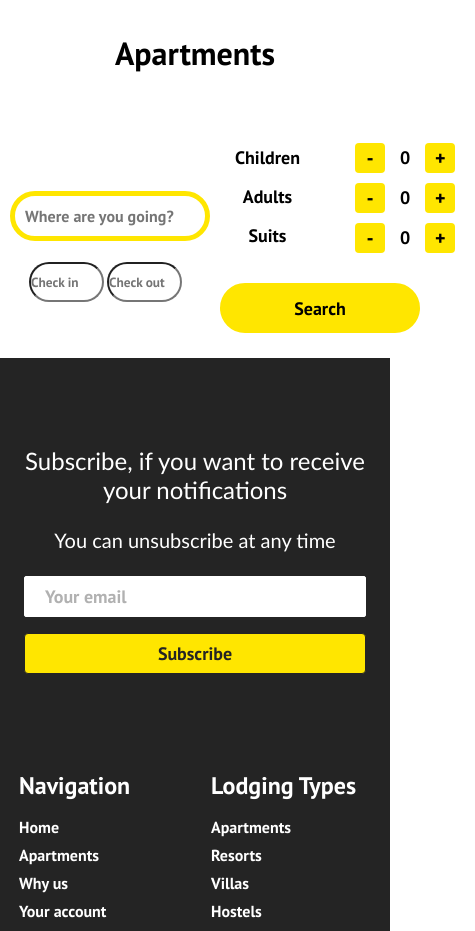
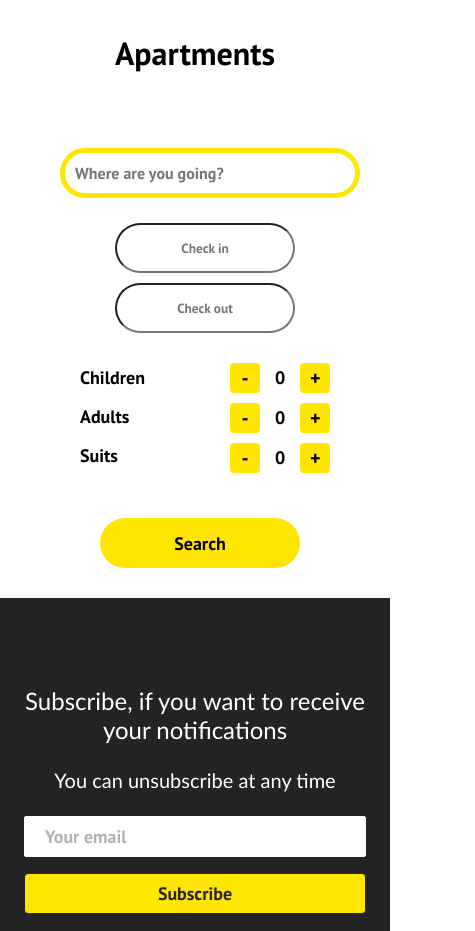
Before and after one commit to Dr-Nykterstein/OnlineCourses, a React (Create React App) app: page /apartments in a window 390 px wide. Shown: the part 960-1891 px from the top of the page, 475 px wide, since content can reach past the window. Built offline with nearby package versions, Linux system fonts and the light colour scheme.

Commit message:
fixing design

```diff
--- a/src/components/search-panel/SearchPanel.css
+++ b/src/components/search-panel/SearchPanel.css
@@ -3,10 +3,11 @@
     border-radius: 50px 50px 50px 50px;
     padding: 10px;
     font-size: 18px;
-    margin-top: 20px;
-    margin-bottom: 30px;
+    margin-top: 50px;
+    margin-bottom: 50px;
     margin-left: 40px;
-    width: 400px;
+    width: 500px;
+    height: 50px;
     outline: none;
 }
 
@@ -15,63 +16,32 @@
     margin: auto;
     display: inline-flex;
     flex-direction: row;
-    margin-left: 100px;
+    margin-left: 90px;
     margin-bottom: 15px;
-}
-
-.firstCol {
-    display: block;
-    margin: auto;
-    display: inline-flex;
-    flex-direction: row;
-}
-
-.secondCol {
-    display: block;
-    margin: auto;
-    display: inline-flex;
-    flex-direction: row;
 }
 
 @media only screen and (max-width: 426px) {
     .searchPanel {
-        width: 200px;
+        width: 300px;
         font-size: 16px;
-        margin-left: -10px;
+        margin: 10px 50px;
     }
     .searchPanelform {
-        margin-left: 10px;
-    }
-    .separator {
-        margin-top: 10px;
-    }
-    .picker {
-        margin-left: -16px;
-        font-size: 5px;
-    }
-    .firstCol {
         flex-direction: column;
         margin-left: 10px;
+        margin-bottom: 20px;
     }
-    .secondCol {
-        flex-direction: column;
-        margin-right: 15px;
-        margin-bottom: 10px;
+    .upper {
+        margin-left: 30px;
+    }
+    .peoplePicker {
+        margin: 30px 20px;
     }
     .searchButton {
-        width: 50px;
-        height: 25px;
+        margin: 10px 10px;
     }
-    .upper h1 {
-        margin: 0px 0px;
-        font-size: 15px;
-    }
-    .peoplePicker {
-        margin-left: -10px;
-    }
-    .button {
-        width: 10px;
-        height: 10px;
+    .buttondiv {
+        margin: 0px 70px;
     }
 }
 
@@ -81,7 +51,8 @@
 }
 
 .peoplePicker {
-    margin-left: 15px;
+    margin-bottom: 5px;
+    margin-left: 30px;
     display: inline-flex;
     flex-direction: row;
 }
@@ -115,6 +86,7 @@
 .upper h1 {
     margin: 8px 10px;
     font-size: 18px;
+    text-align: left;
 }
 
 .separator {
@@ -123,19 +95,30 @@
 
 .searchButton {
     border-radius: 50px 50px 50px 50px;
-    margin-left: 10px;
-    margin-top: 25px;
+    margin-left: 20px;
+    margin-top: 35px;
     width: 200px;
     height: 50px;
-    border: 5px solid #ffe600;
+    border: 0px;
     background-color: #ffe600;
     font-size: 18px;
     outline: none;
+    cursor: pointer;
+    transition: all .3s ease;
+}
+
+.searchButton:disabled {
+    cursor: not-allowed;
 }
 
 .searchButton:hover {
-    transition: all 0.3s ease-out;
-    background: #fff;
-    color: #242424;
-    transition: 250ms;
+    background: #000;
+    color: #fff;
 }
+
+.datePickerdiv {
+    display: block;
+    margin: auto;
+    display: inline-flex;
+    flex-direction: column;
+}
--- a/src/components/search-panel/SearchPanel.jsx
+++ b/src/components/search-panel/SearchPanel.jsx
@@ -9,8 +9,10 @@ const Styles = styled.div`
  .react-datepicker-wrapper,
  .react-datepicker__input-container,
  .react-datepicker__input-container input {
-   width: 70px;
+   width: 90px;
    height: 50px;
+   text-align: center;
+   font-family: 'PT Sans', sans-serif;
    border-radius: 50px 50px 50px 50px;
    margin-left: 5px;
    margin-top: 7px;
@@ -20,10 +22,8 @@ const Styles = styled.div`
     .react-datepicker-wrapper,
     .react-datepicker__input-container,
     .react-datepicker__input-container input {
-        width: 75px;
-        height: 40px;
-        margin-left: 3px;
-        margin-top: -8px;
+        margin: 5px 35px;
+        width: 180px;
     }
 }
 `;
@@ -121,7 +121,6 @@ class PeoplePicker extends Component {
 
     render() {
         return (
-            <div>
 
                 <div className='peoplePicker' >
                     <ul className='upper'>
@@ -147,7 +146,6 @@ class PeoplePicker extends Component {
                         </div>
                     </ul>
                 </div>
-            </div>
         );
     }
 }
@@ -155,16 +153,14 @@ class PeoplePicker extends Component {
 function SearchPanel(props) {
     return (
         <div className='searchPanelform'>
-            <div className='firstCol'>
                 <Search placeholder='Where are you going?' />
                 <Styles>
                     <TableDatePicker />
                 </Styles>
-            </div>
-            <div className='secondCol'>
                 <PeoplePicker />
+                <div className='buttondiv'>
                 <button className='searchButton'>Search</button>
-            </div>
+                </div>
         </div>
     );
 }
```
